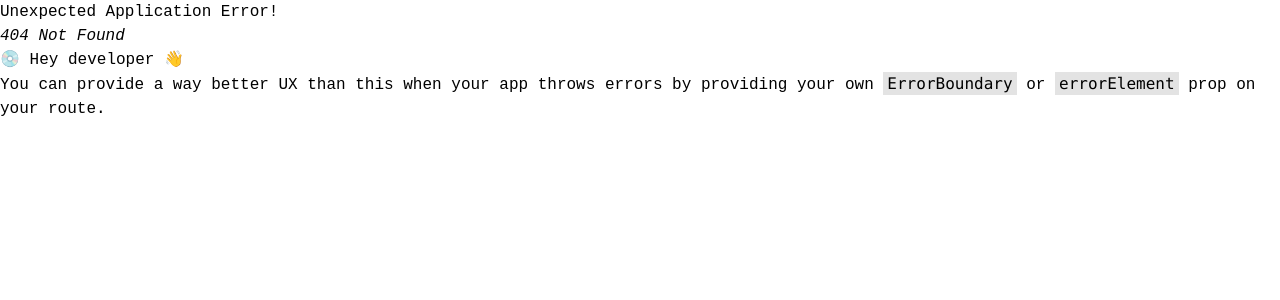
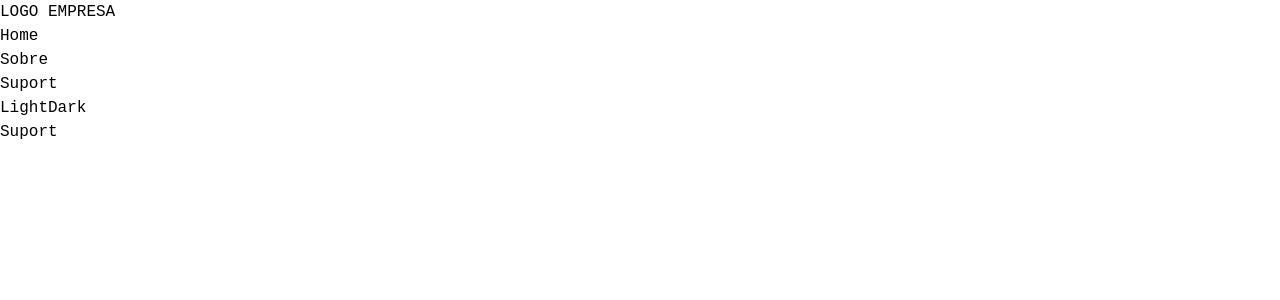
Before and after one commit to jessicapinheiro-s/react-context, a React (Create React App) app: page /pages/suport in a window 1280 px wide. Before the commit this address had no page. Shown: the top 300 px of the page. Built offline with nearby package versions, Linux system fonts and the light colour scheme.

Commit message:
criando pagina de suporte

```diff
--- a/src/index.tsx
+++ b/src/index.tsx
@@ -10,6 +10,7 @@ import {
   RouterProvider,
 } from "react-router-dom";
 import Sobre from './pages/sobre';
+import Suport from './pages/suport';
 
 const router = createBrowserRouter([
   {
@@ -20,7 +21,10 @@ const router = createBrowserRouter([
     path: "/pages/sobre",
     element: <Sobre/>,
   },
-
+  {
+    path: "/pages/suport",
+    element: <Suport/>,
+  }
 ]);
 
 
--- /dev/null
+++ b/src/pages/suport.tsx
@@ -0,0 +1,11 @@
+import Header from "../components/header";
+import { ProviderThemeContext } from "../contexts/theme-context";
+
+export default function Suport() {
+    return (
+        <ProviderThemeContext>
+            <Header/>
+            <h1>Suport</h1>
+        </ProviderThemeContext>
+    )
+}
```
